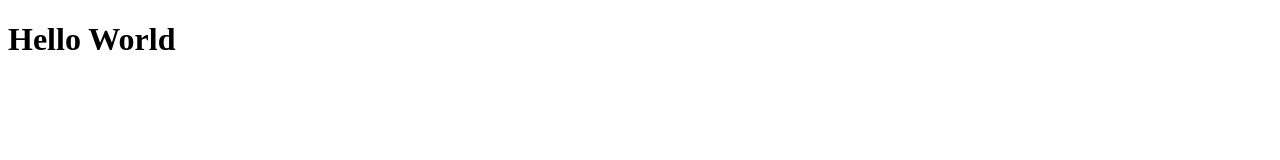
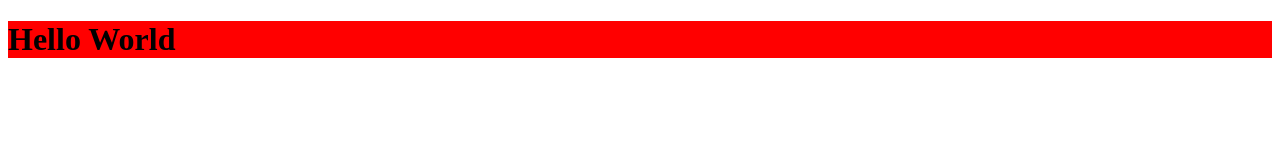
Before and after one commit to Huzaifa292004/HeloWorld, a website: page index.html in a window 1280 px wide. Drawn offline with Linux system fonts and the light colour scheme.

Commit message:
Added all files till styles.css

```diff
--- a/index.html
+++ b/index.html
@@ -5,6 +5,7 @@
   <meta name="viewport" content="width=device-width, initial-scale=1.0">
   <title>Hello World</title>
 
+  <link rel="stylesheet" href="styles.css">
 </head>
 <body>
 
--- /dev/null
+++ b/styles.css
@@ -0,0 +1,3 @@
+h1{
+  background-color: red;
+}
```
